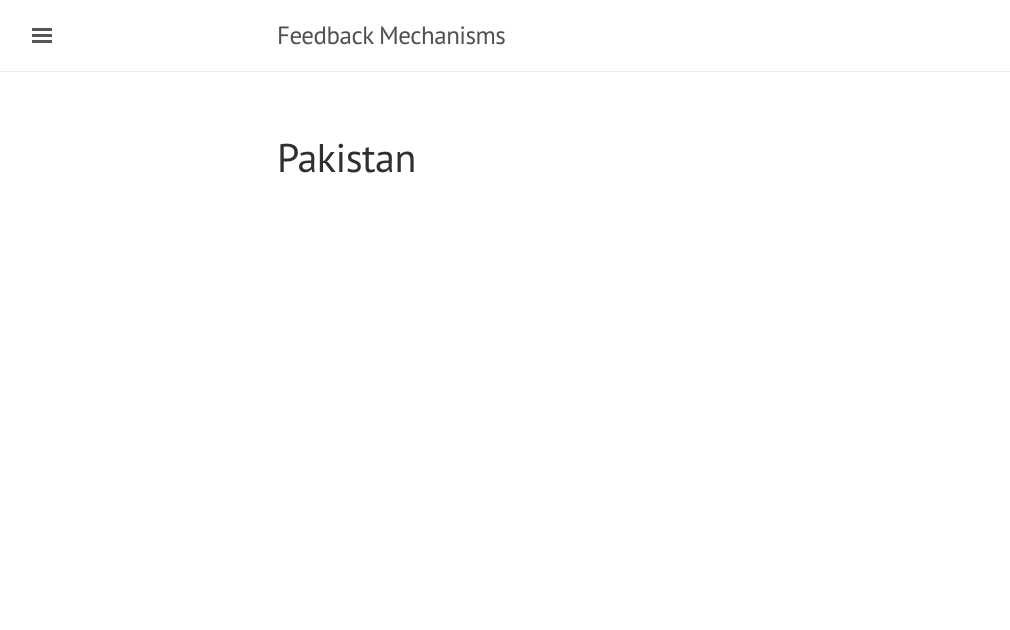
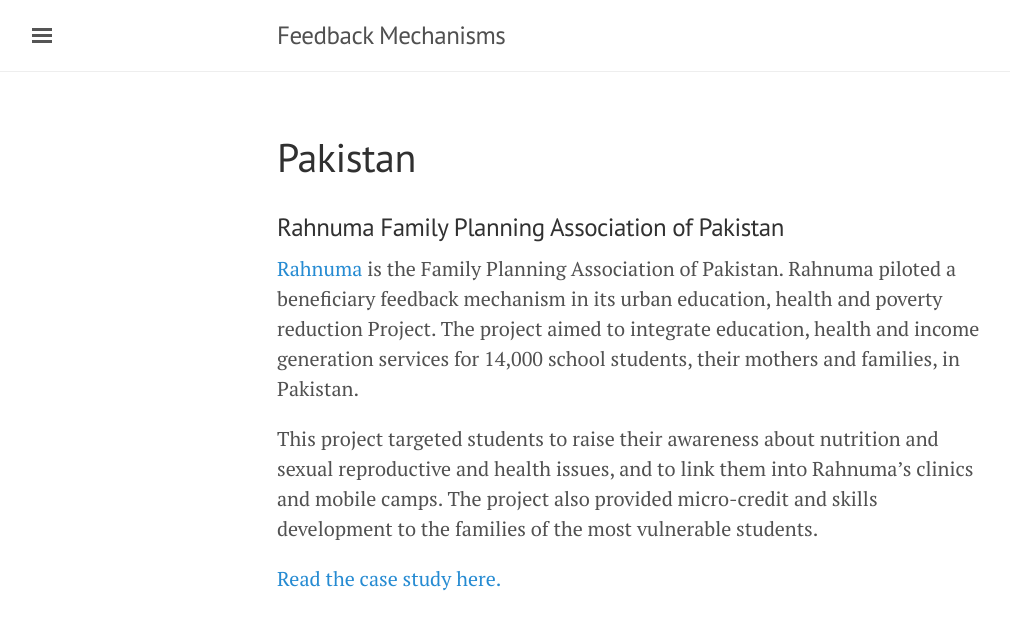
Before and after one commit to socialimpactlab/feedbackmechanisms, a Jekyll site: the page built from pilots/pakistan.md, in a window 1280 px wide. Shown: the top 630 px of the page, without its empty margins (3-1013 px from the left). Built offline with Jekyll 4.4.1, drawn with Linux system fonts in a browser that asks for light colours.

Commit message:
Add Rahnuma blurb

```diff
--- a/pilots/pakistan.md
+++ b/pilots/pakistan.md
@@ -2,3 +2,11 @@
 layout: pilot
 title: Pakistan
 ---
+
+### Rahnuma Family Planning Association of Pakistan
+
+[Rahnuma](http://www.fpapak.org) is the Family Planning Association of Pakistan. Rahnuma piloted a beneficiary feedback mechanism in its urban education, health and poverty reduction Project. The project aimed to integrate education, health and income generation services for 14,000 school students, their mothers and families, in Pakistan.
+
+This project targeted students to raise their awareness about nutrition and sexual reproductive and health issues, and to link them into Rahnuma’s clinics and mobile camps. The project also provided micro-credit and skills development to the families of the most vulnerable students.
+
+[Read the case study here.](http://cdn.worldvision.org.uk/files/9614/6056/3517/Pakistan1.pdf)
```
